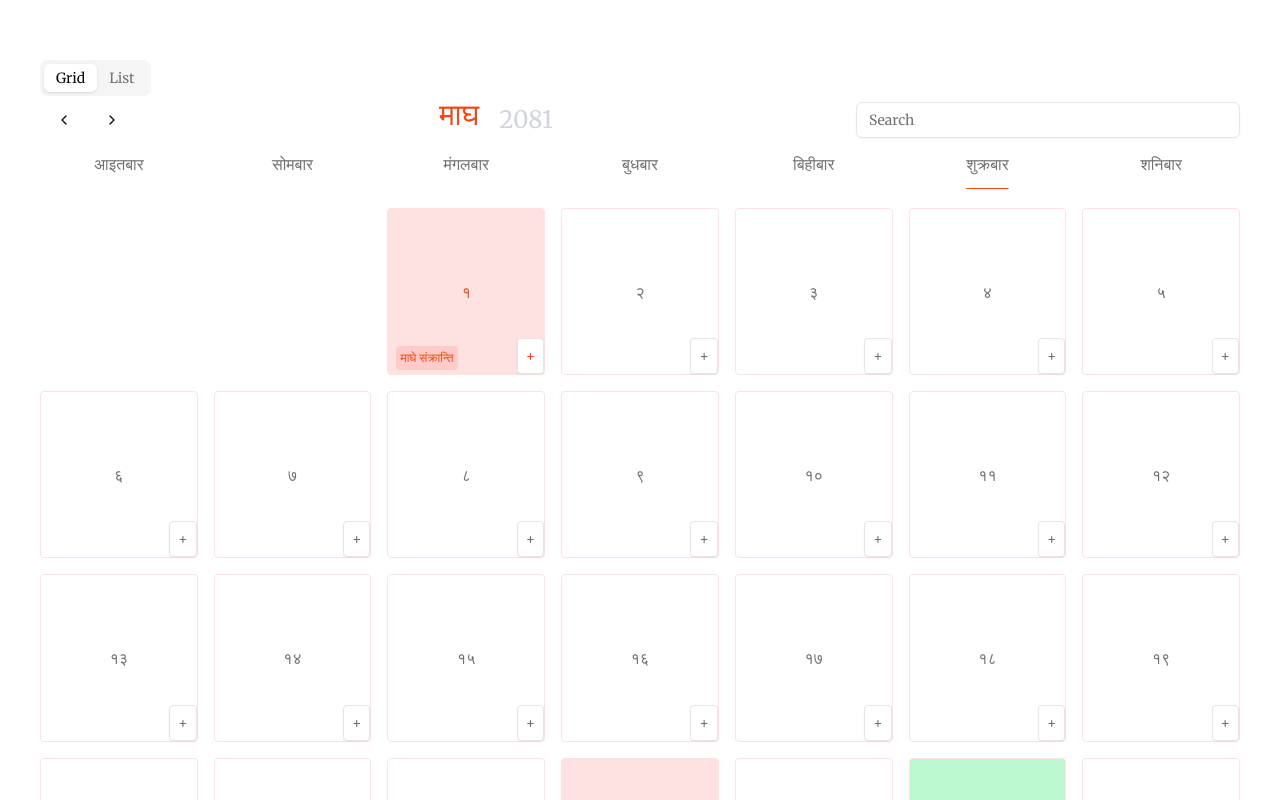
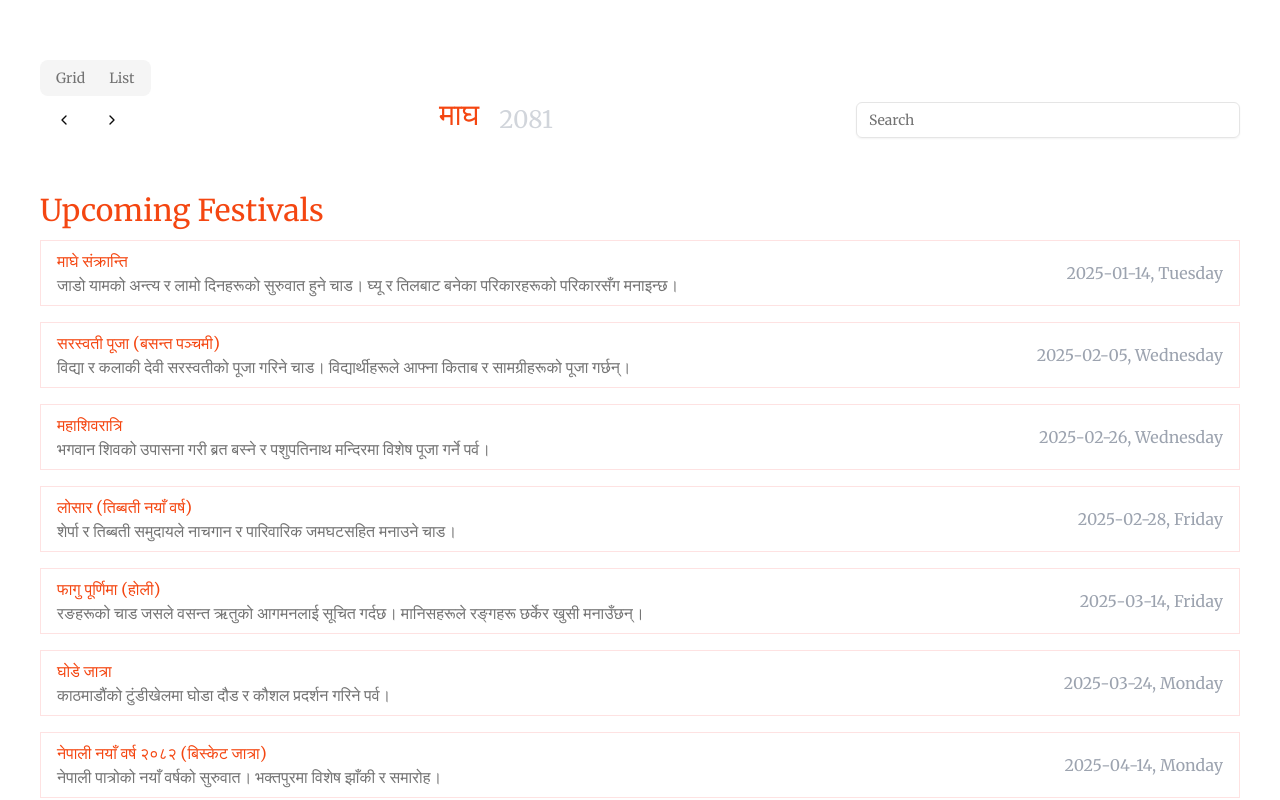
Before and after one commit to Simana-poudel/calender, a Next.js app: page / in a window 1280 px wide. Shown: the top 800 px of the page. Built offline with nearby package versions, Linux system fonts and the light colour scheme.

Commit message:
feat: date logic

```diff
--- a/app/page.tsx
+++ b/app/page.tsx
@@ -4,7 +4,7 @@ import FestivalList from "@/components/upcommingFestival/FestivalList";
 export default function Home() {
   return (
     <div className="grid grid-rows-[20px_1fr_20px] items-center justify-items-center min-h-screen p-6 pb-20 sm:p-10 font-[family-name:var(--font-geist-sans)]">
-      <main className="flex flex-col gap-2 row-start-2 w-full">
+      <main className="flex flex-col gap-2 row-start-2 w-full max-w-[1200px]">
         <TopHeading />
         <FestivalList />
       </main>
--- a/components/TopHeading.tsx
+++ b/components/TopHeading.tsx
@@ -1,5 +1,5 @@
 "use client";
-import React, { useEffect, useState, useRef } from "react";
+import React, { useEffect, useRef } from "react";
 import CustomPageHeader from "./reusable/custom-page-header";
 import CustomSearch from "./reusable/custom-search";
 import { Tabs, TabsContent, TabsList, TabsTrigger } from "@/components/ui/tabs";
@@ -7,46 +7,28 @@ import { Button } from "./ui/button";
 import Week from "./grid-view/Week";
 import Days from "./grid-view/Days";
 import { ChevronLeft, ChevronRight } from "lucide-react";
-import { useMonthStore } from "@/services/zustand/useMonthStore"; // Import the Zustand store
-import { dateData } from "@/data/datesData"; // Import the month data to get the month name dynamically
+import { useMonthStore } from "@/services/zustand/useMonthStore"; // Zustand store
+import { dateData } from "@/data/datesData"; // Month data
+import { useSearchParams } from "next/navigation";
 
 const TopHeading = () => {
-  const { currentMonthIndex, incrementMonth, decrementMonth } = useMonthStore(
-    (state) => state
-  );
-
+  const { currentMonthIndex, incrementMonth, decrementMonth, nepaliYear } =
+    useMonthStore((state) => state);
+  const searchParams = useSearchParams();
+  const nameParam = searchParams.get("name")?.toLowerCase();
   const currentMonthData = dateData[currentMonthIndex];
   const nepaliMonth = currentMonthData
     ? currentMonthData.month
     : "Invalid Month";
 
-  const nepaliYear =
-    currentMonthData && currentMonthData.startEnglishDate
-      ? 2081 +
-        (parseInt(currentMonthData.startEnglishDate.split("-")[0]) - 2025)
-      : "Invalid Year";
-
-  // Using useRef to keep track of previous month index
-  const prevMonthIndexRef = useRef(null);
+  const prevMonthIndexRef = useRef<number | null>(null);
 
   useEffect(() => {
     prevMonthIndexRef.current = currentMonthIndex;
   }, [currentMonthIndex]);
 
-  // Function to handle year change based on month index
-  const handleYearChange = (newIndex) => {
-    const prevIndex = prevMonthIndexRef.current;
-    const isCrossingYear = prevIndex === 0 && newIndex === 11;
-    const isNewYear = newIndex > 2 && !isCrossingYear;
-    // Update previous month index
-    prevMonthIndexRef.current = newIndex;
-
-    console.log("prevIndex", prevIndex, newIndex);
-    return isNewYear ? Number(nepaliYear) + 1 : nepaliYear;
-  };
-
   return (
-    <Tabs defaultValue="grid">
+    <Tabs defaultValue="grid max-h-[700px]">
       <TabsList>
         <TabsTrigger value="grid">Grid</TabsTrigger>
         <TabsTrigger value="list">List</TabsTrigger>
@@ -63,18 +45,20 @@ const TopHeading = () => {
         <div className="flex items-center justify-center">
           <CustomPageHeader title={nepaliMonth} />
           <span className="text-gray-300 font-light text-2xl">
-            {handleYearChange(currentMonthIndex)}
+            {nepaliYear}
           </span>
         </div>
         <CustomSearch placeholder="Search" />
       </div>
+      {!nameParam && (
         <TabsContent
-        className="justify-center items-center mb-10 h-[900px]"
+          className="justify-center items-center mt-4 mb-10 h-[700px]"
           value="grid"
         >
           <Week />
           <Days />
         </TabsContent>
+      )}
     </Tabs>
   );
 };
--- a/components/grid-view/Days.tsx
+++ b/components/grid-view/Days.tsx
@@ -1,53 +1,45 @@
-import React, { useEffect, useState } from "react";
+import React from "react";
 import { Button } from "../ui/button";
-import { dateData } from "@/data/datesData"; // Assuming Nepali dates are here
-import { useMonthStore } from "@/services/zustand/useMonthStore"; // Zustand store
-import { FestivalData } from "@/data/festivalData"; // Festival data import
-import { daysData } from "@/data/daysData"; // Import the Nepali days data
+import { dateData } from "@/data/datesData";
+import { useMonthStore } from "@/services/zustand/useMonthStore";
+import { FestivalData } from "@/data/festivalData";
+import { daysData } from "@/data/daysData";
 
 const Days = () => {
   const today = new Date().toISOString().split("T")[0];
-  const { currentMonthIndex } = useMonthStore((state) => state); // Zustand store for current month
+  const { currentMonthIndex } = useMonthStore((state) => state);
 
-  const activeMonthData = dateData[currentMonthIndex]; // Get the current month data
+  const activeMonthData = dateData[currentMonthIndex];
 
   if (!activeMonthData) {
     return <div>No data available for the current date.</div>;
   }
 
-  const { startEnglishDate, endEnglishDate, month } = activeMonthData;
-
+  const { startEnglishDate, endEnglishDate } = activeMonthData;
   const startDate = new Date(startEnglishDate);
   const endDate = new Date(endEnglishDate);
+  const startDayOfWeek = startDate.getDay();
+  const days = [];
+  let nepaliDate = 1;
 
-  const startDayOfWeek = startDate.getDay();
-
-  const days = [];
-  let nepaliDate = 1; // Nepali date starts from 1
-
-  // Add empty slots for days before the start of the month
   for (let i = 0; i < startDayOfWeek; i++) {
     days.push(null);
   }
 
-  // Loop through the days of the month
   while (startDate <= endDate) {
     days.push({ date: new Date(startDate), nepaliDate });
     startDate.setDate(startDate.getDate() + 1);
-    nepaliDate++; // Increment Nepali date
+    nepaliDate++;
   }
 
-  // Function to check if a festival falls on the given date
-  const getFestival = (date) => {
-    const dateStr = date.toISOString().split("T")[0]; // Format the date to YYYY-MM-DD
-    const festival = FestivalData.find((festival) => festival.date === dateStr);
-    return festival;
+  const getFestival = (date: any) => {
+    const dateStr = date.toISOString().split("T")[0];
+    return FestivalData.find((festival) => festival.date === dateStr);
   };
 
-  // Function to get Nepali day based on english date
-  const getNepaliDay = (englishDay) => {
+  const getNepaliDay = (englishDay: any) => {
     const day = daysData.find((item) => item.english === String(englishDay));
-    return day ? day.nepali : englishDay; // Return Nepali day, or fallback to English day if not found
+    return day ? day.nepali : englishDay;
   };
 
   return (
@@ -58,13 +50,9 @@ const Days = () => {
         }
 
         const { date, nepaliDate } = dayObj;
-        const day = date.getDate();
         const isToday =
           date.toISOString().split("T")[0] === today ? "bg-green-200" : "";
-
-        // Check if a festival is present on the current date
         const festival = getFestival(date);
-
         const isFestival = festival ? "text-primary bg-red-100" : "";
 
         return (
@@ -72,8 +60,7 @@ const Days = () => {
             key={index}
             className={`text-[#707070] relative text-base justify-center items-center flex border border-red-100 rounded-sm ${isToday} ${isFestival}`}
           >
-            {getNepaliDay(nepaliDate)} {/* Show the Nepali day here */}
-            {/* Show festival name if there is a festival */}
+            {getNepaliDay(nepaliDate)}
             {festival && (
               <div className="absolute bottom-1 left-2 text-xs text-primary bg-red-200 p-1 rounded-sm">
                 {festival.name}
--- a/components/reusable/custom-search.tsx
+++ b/components/reusable/custom-search.tsx
@@ -29,12 +29,12 @@ const CustomSearch = ({ placeholder }: CustomSearchProps) => {
   useEffect(() => {
     const currentUrl = new URL(window.location.href);
     const searchParams = new URLSearchParams(currentUrl.search);
-    const currentSearch = searchParams.get("search") || "";
+    const currentSearch = searchParams.get("name") || "";
 
     if (debouncedInputValue !== currentSearch) {
       if (debouncedInputValue) {
         router.push(
-          `${currentUrl.origin}${currentUrl.pathname}?search=${debouncedInputValue}`
+          `${currentUrl.origin}${currentUrl.pathname}?name=${debouncedInputValue}`
         );
       } else {
         router.push(`${currentUrl.origin}${currentUrl.pathname}`);
--- a/components/upcommingFestival/FestivalList.tsx
+++ b/components/upcommingFestival/FestivalList.tsx
@@ -1,20 +1,26 @@
+"use client";
+
 import React from "react";
+import { useSearchParams } from "next/navigation";
 import CustomPageHeader from "../reusable/custom-page-header";
-
 import { FestivalData } from "@/data/festivalData";
 
 const FestivalList = () => {
-  const today = new Date().toISOString().split("T")[0];
+  const searchParams = useSearchParams();
+  const nameParam = searchParams.get("name")?.toLowerCase();
 
-  const upcomingFestivals = FestivalData.filter(
-    (festival) => festival.date >= today
+  console.log("Search Param - name:", nameParam);
+
+  const filteredFestivals = FestivalData.filter(
+    (festival) => !nameParam || festival.title.toLowerCase().includes(nameParam)
   );
 
   return (
-    <div className="py-6">
+    <div className="py-6 mt-4">
       <CustomPageHeader title="Upcoming Festivals" />
       <div className="grid gap-4">
-        {upcomingFestivals.map((festival, index) => (
+        {filteredFestivals.length > 0 ? (
+          filteredFestivals.map((festival, index) => (
             <div
               key={index}
               className="text-gray-400 border border-red-100 py-2 flex justify-between items-center p-4 gap-6"
@@ -32,7 +38,10 @@ const FestivalList = () => {
                 </span>
               </h3>
             </div>
-        ))}
+          ))
+        ) : (
+          <p>No festivals found matching the search criteria.</p>
+        )}
       </div>
     </div>
   );
--- a/data/festivalData.js
+++ b/data/festivalData.js
@@ -1,118 +1,138 @@
 export const FestivalData = [
   {
     name: "माघे संक्रान्ति",
+    title: "Maghe Sankranti",
     date: "2025-01-14",
     description:
       "जाडो यामको अन्त्य र लामो दिनहरूको सुरुवात हुने चाड। घ्यू र तिलबाट बनेका परिकारहरूको परिकारसँग मनाइन्छ।",
   },
   {
     name: "सरस्वती पूजा (बसन्त पञ्चमी)",
+    title: "Saraswati Puja (Vasant Panchami)",
     date: "2025-02-05",
     description:
       "विद्या र कलाकी देवी सरस्वतीको पूजा गरिने चाड। विद्यार्थीहरूले आफ्ना किताब र सामग्रीहरूको पूजा गर्छन्।",
   },
   {
     name: "महाशिवरात्रि",
+    title: "Maha Shivaratri",
     date: "2025-02-26",
     description:
       "भगवान शिवको उपासना गरी ब्रत बस्ने र पशुपतिनाथ मन्दिरमा विशेष पूजा गर्ने पर्व।",
   },
   {
     name: "लोसार (तिब्बती नयाँ वर्ष)",
+    title: "Losar (Tibetan New Year)",
     date: "2025-02-28",
     description:
       "शेर्पा र तिब्बती समुदायले नाचगान र पारिवारिक जमघटसहित मनाउने चाड।",
   },
   {
     name: "फागु पूर्णिमा (होली)",
+    title: "Fagu Purnima (Holi)",
     date: "2025-03-14",
     description:
       "रङहरूको चाड जसले वसन्त ऋतुको आगमनलाई सूचित गर्दछ। मानिसहरूले रङ्गहरू छर्केर खुसी मनाउँछन्।",
   },
   {
     name: "घोडे जात्रा",
+    title: "Ghode Jatra",
     date: "2025-03-24",
     description: "काठमाडौंको टुंडीखेलमा घोडा दौड र कौशल प्रदर्शन गरिने पर्व।",
   },
   {
     name: "नेपाली नयाँ वर्ष २०८२ (बिस्केट जात्रा)",
+    title: "Nepali New Year 2082 (Bisket Jatra)",
     date: "2025-04-14",
     description:
       "नेपाली पात्रोको नयाँ वर्षको सुरुवात। भक्तपुरमा विशेष झाँकी र समारोह।",
   },
   {
     name: "बुद्ध पूर्णिमा",
+    title: "Buddha Purnima",
     date: "2025-05-12",
     description:
       "भगवान गौतम बुद्धको जन्म, ज्ञान प्राप्ति र महापरिनिर्वाणको स्मरण। लुम्बिनीमा विशेष पूजा।",
   },
   {
     name: "रतो मच्छिन्द्रनाथ जात्रा",
+    title: "Rato Machhindranath Jatra",
     date: "2025-05-15",
     description:
       "पाटनमा मनाइने प्राचीन जात्रा, जहाँ वर्षा देवता मच्छिन्द्रनाथको रथ यात्रा गरिन्छ।",
   },
   {
     name: "रोपाइँ जात्रा",
+    title: "Ropain Jatra",
     date: "2025-06-29",
     description:
       "धान रोपाइँको समयमा गाउँमा गीतगाउने र नाचगान गर्दै खेतमा धान रोप्ने परम्परा।",
   },
   {
     name: "गाई जात्रा",
+    title: "Gai Jatra",
     date: "2025-08-18",
     description:
       "गाईको पूजा गरी दिवंगत आत्माहरूको उद्धारको लागि परेड निकाल्ने पर्व।",
   },
   {
     name: "जनै पूर्णिमा",
+    title: "Janai Purnima",
     date: "2025-08-19",
     description:
       "हिन्दू पुरुषहरूले जनै फेर्ने र दिदीबहिनीहरूले दाजुभाइलाई रक्षाबन्धन बाँध्ने पर्व।",
   },
   {
     name: "कृष्ण जन्माष्टमी",
+    title: "Krishna Janmashtami",
     date: "2025-08-26",
     description: "भगवान श्रीकृष्णको जन्मको उत्सव। मध्यरातमा विशेष पूजा गरिन्छ।",
   },
   {
     name: "तीज",
+    title: "Teej",
     date: "2025-09-05",
     description:
       "महिलाहरूले व्रत बसेर शिव–पार्वतीको पूजा गर्ने र नाचगानसहित मनाउने पर्व।",
   },
   {
     name: "इन्द्र जात्रा",
+    title: "Indra Jatra",
     date: "2025-09-21",
     description:
-      "काठमाडौंमा मनाइने सप्ताहव्यापी पर्व जहाँ मुखौटे नृत्य र रथयात्रा गरिन्छ।",
+      "काठमाडौंमा मनाइने सप्ताहव्यापी पर्व जहाँ मुखौटे नृत्य र रथयात्रा गरिन्छ। यस पर्वमा इन्द्रध्वज स्थापना र कुमारि रथयात्रा मुख्य आकर्षण हुन्छन्।",
   },
   {
     name: "दशैं",
+    title: "Dashain",
     date: "2025-09-22",
     description:
       "नेपालको सबैभन्दा ठूलो चाड, जहाँ देवी दुर्गाको पूजा गरिन्छ र परिवारसँग जमघट गरिन्छ।",
   },
   {
     name: "तिहार (दीपावली)",
+    title: "Tihar (Deepawali)",
     date: "2025-10-20",
     description:
       "पाँच दिनसम्म मनाइने चाड, जहाँ काग, कुकुर र गाईको पूजा गरिन्छ र घरमा दीप प्रज्वलन गरिन्छ।",
   },
   {
     name: "छठ पूजा",
+    title: "Chhath Puja",
     date: "2025-10-27",
     description:
       "सूर्य देवताको उपासना गरिने पर्व। भक्तजनहरू नदीमा स्नान गरी सूर्यलाई अर्घ दिन्छन्।",
   },
   {
     name: "योमरी पुन्हि",
+    title: "Yomari Punhi",
     date: "2025-12-07",
     description:
       "धानको भण्डारण सम्पन्न भएको अवसरमा नेवार समुदायले योमरी परिकार बनाएर मनाउने पर्व।",
   },
   {
     name: "तमु ल्होसार",
+    title: "Tamu Lhosar",
     date: "2025-12-30",
     description:
       "गुरुङ समुदायको नयाँ वर्ष, जहाँ परम्परागत गीत, नृत्य र भोजसहित मनाइन्छ।",
--- a/services/zustand/useMonthStore.js
+++ b/services/zustand/useMonthStore.js
@@ -1,20 +1,38 @@
 import { create } from "zustand";
+import { dateData } from "@/data/datesData"; // Import the month data to get the month name dynamically
 
 export const useMonthStore = create((set) => ({
-  currentMonthIndex: 0, // Initial index for the starting month
-  nepaliYear: 0, // Initialize nepaliYear in the state
-  setMonthIndex: (index) => set({ currentMonthIndex: index }), // Action to set the month index
+  currentMonthIndex: 0,
+  nepaliYear: 2081,
+  trackerButton: "null",
+
+  setMonthIndex: (index) => set({ currentMonthIndex: index }),
+
   incrementMonth: () =>
     set((state) => {
-      const nextIndex = (state.currentMonthIndex + 1) % 12; // Move to the next month, looping after 12 months
-      return { currentMonthIndex: nextIndex };
+      const nextIndex = (state.currentMonthIndex + 1) % 12;
+      let newYear = state.nepaliYear;
+
+      if (dateData[state.currentMonthIndex].month === "चैत") {
+        newYear += 1; // Increment year when moving from Chaitra to Baisakh
+      }
+
+      return { currentMonthIndex: nextIndex, nepaliYear: newYear };
     }),
+
   decrementMonth: () =>
     set((state) => {
-      const prevIndex = (state.currentMonthIndex - 1 + 12) % 12; // Move to the previous month, looping before 0
-      return { currentMonthIndex: prevIndex };
+      const prevIndex = (state.currentMonthIndex - 1 + 12) % 12;
+      let newYear = state.nepaliYear;
+
+      if (dateData[state.currentMonthIndex].month === "वैशाख") {
+        newYear -= 1; // Decrement year when moving from Baisakh to Chaitra
+      }
+
+      return { currentMonthIndex: prevIndex, nepaliYear: newYear };
     }),
-  setYear: (newYear) => set({ nepaliYear: newYear }), // Setter to update Nepali year
-  incrementYear: () => set((state) => ({ nepaliYear: state.nepaliYear + 1 })), // Increment Nepali year by 1
-  decrementYear: () => set((state) => ({ nepaliYear: state.nepaliYear - 1 })), // Decrement Nepali year by 1
+
+  setYear: (newYear) => set({ nepaliYear: newYear }),
+  incrementYear: () => set((state) => ({ nepaliYear: state.nepaliYear + 1 })),
+  decrementYear: () => set((state) => ({ nepaliYear: state.nepaliYear - 1 })),
 }));
```
Lines whose indentation alone changed are shown as unchanged.
